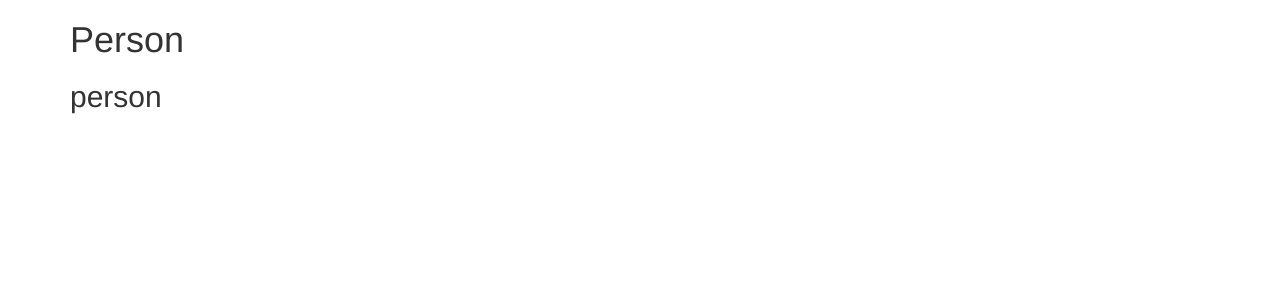
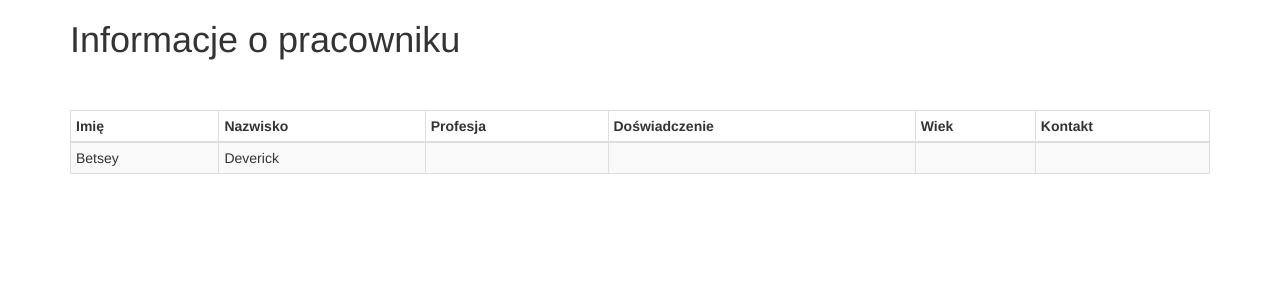
Before and after one commit to infoshareacademy/jfddl2-trio-app, a React (Create React App) app: page / in a window 1280 px wide. Shown: the top 300 px of the page. Built offline with nearby package versions, Linux system fonts and the light colour scheme.

Commit message:
table with person details

```diff
--- a/src/Person/Person.js
+++ b/src/Person/Person.js
@@ -12,10 +12,9 @@ class Person extends React.Component {
 
         return (
             <div>
-                <h1>Person</h1>
                 <DataFetcher collections={{
                     persons: {
-                        url: `${process.env.PUBLIC_URL}data/MOCK_DATA.json`,
+                        url: `${process.env.PUBLIC_URL}/data/MOCK_DATA.json`,
                         label: 'Person'
                     }
                 }}>
--- a/src/Person/PersonDetails.js
+++ b/src/Person/PersonDetails.js
@@ -1,4 +1,5 @@
 import React from 'react';
+import { Table, ButtonToolbar, ButtonGroup, Button } from 'react-bootstrap'
 
 class PersonDetails extends React.Component {
     render() {
@@ -12,9 +13,55 @@ class PersonDetails extends React.Component {
             person === null ?
                 <div>No data yet</div> :
                 <div>
-                    <h2>person</h2>
+                    <h1>Informacje o pracowniku</h1>
+                    <div>
+                        <h2>{person.name}</h2>
+
+                    </div>
+
+
+                    <Table striped bordered condensed hover style={{
+                        marginTop: 50
+                    }}>
+                        <thead>
+                        <tr>
+                            <th>Imię</th>
+                            <th>Nazwisko</th>
+                            <th>Profesja</th>
+                            <th>Doświadczenie</th>
+                            <th>Wiek</th>
+                            <th>Kontakt</th>
+                        </tr>
+                        </thead>
+                        <tbody>
+
+                                    <tr>
+                                        <td>
+                                            {person.first_name}
+                                        </td>
+                                        <td>
+                                            {person.last_name}
+                                        </td>
+                                        <td>
+                                            {person.name}
+                                        </td>
+                                        <td>
+                                            {person.name}
+                                        </td>
+                                        <td>
+                                            {person.name}
+                                        </td>
+                                        <td>
+                                            {person.name}
+                                        </td>
+                                    </tr>
+                        </tbody>
+
+                    </Table>
                 </div>
+
         )
+
     }
 }
 
```
